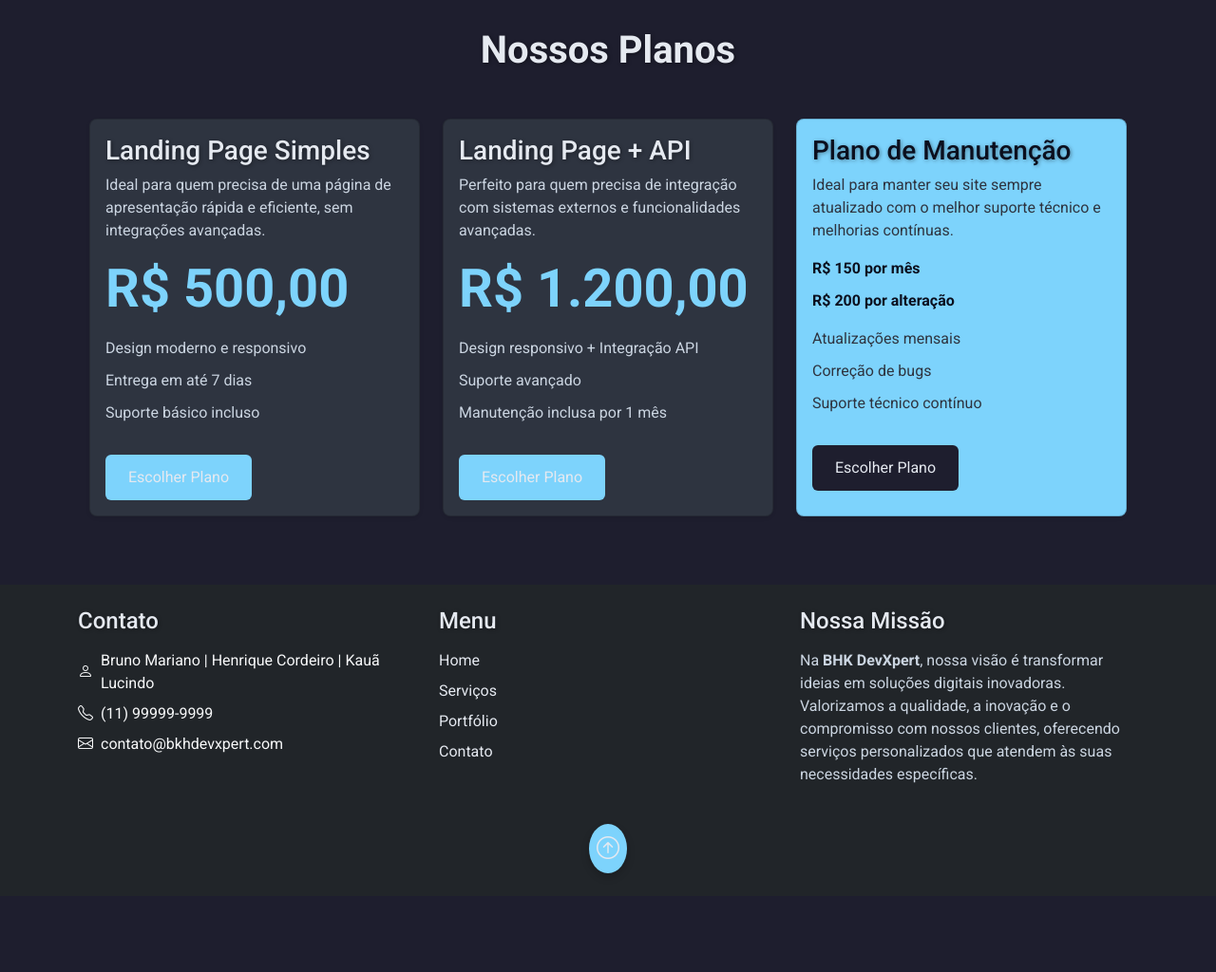
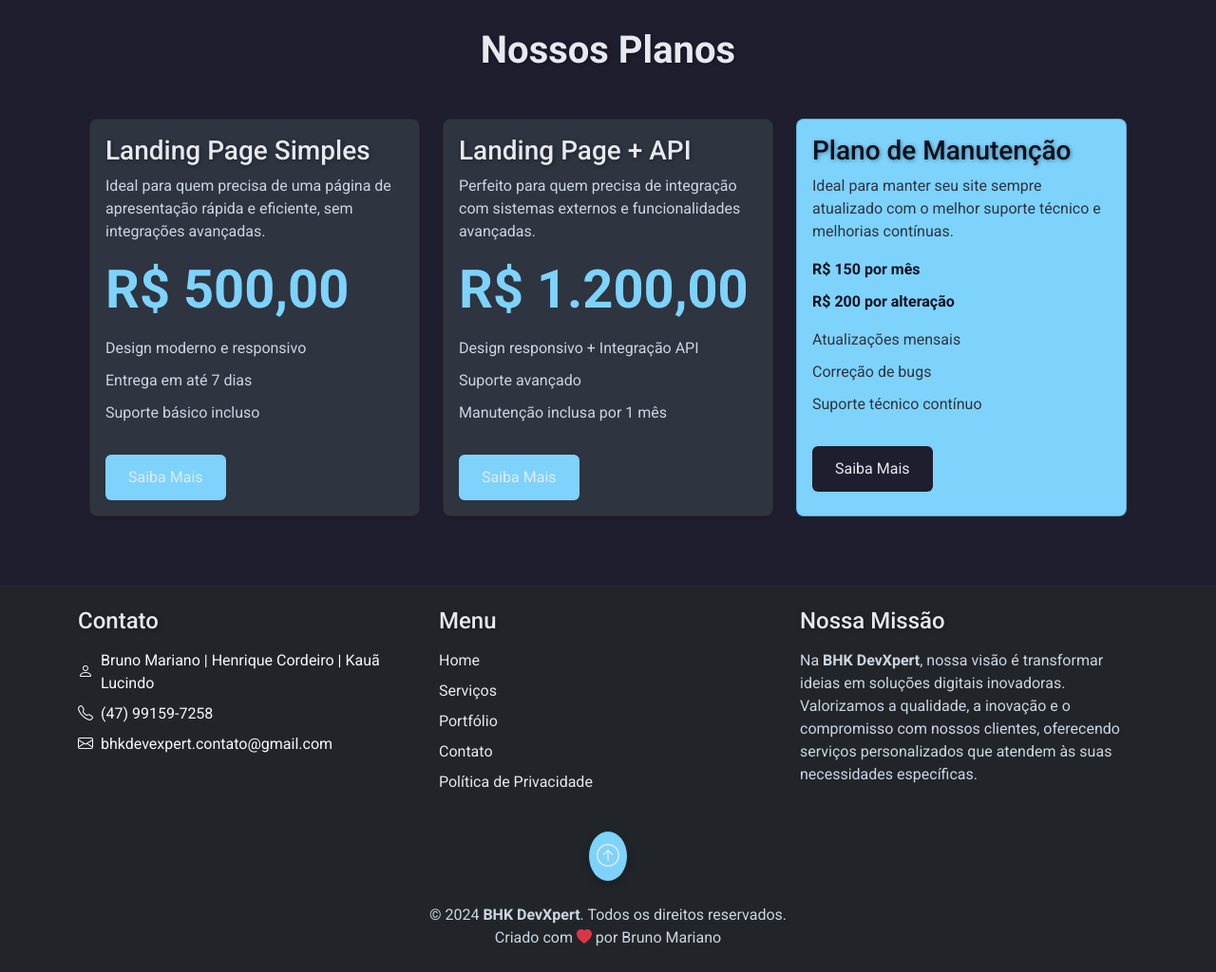
Before and after one commit to codebruno/bkh-portfolio, a plain HTML site: page index.html in a window 1280 px wide. Shown: the part 2380-3404 px from the top of the page at 95% size. Before the commit the page ends 3324 px from the top, so only its background shows below. Drawn offline with nearby package versions, Linux system fonts and the light colour scheme.

Commit message:
Refaturando seção de Nossos Planos

```diff
--- a/index.html
+++ b/index.html
@@ -3,55 +3,41 @@
 <head>
     <meta charset="UTF-8">
     <meta name="viewport" content="width=device-width, initial-scale=1.0">
-
     <!-- Descrição (Importante para SEO e compartilhamento em redes sociais) -->
     <meta name="description" content="BHK DevXpert é uma empresa especializada em criar sites profissionais personalizados. Oferecemos soluções completas de desenvolvimento web, focando em design moderno, usabilidade e performance para atender às necessidades dos nossos clientes.">
-
     <!-- Autor -->
     <meta name="author" content="BHK DevXpert">
-
     <!-- Palavras-chave (Importante para SEO) -->
     <meta name="keywords" content="desenvolvimento web, criação de sites, web design, design responsivo, performance, usabilidade, BHK DevXpert">
-
     <!-- SEO: Robots (Indica aos motores de busca se devem indexar ou não a página) -->
     <meta name="robots" content="index, follow">
-
     <!-- Open Graph (para melhorar a exibição ao compartilhar links em redes sociais) -->
-    <meta property="og:title" content="BHK DevXpert - Desenvolvimento de Sites Profissionais">
+    <meta property="og:title" content="BHK DevXpert - Desenvolvimento de Lading Pages Profissionais">
     <meta property="og:description" content="Descubra como a BKH DevXpert pode transformar sua presença online com sites personalizados e de alta performance.">
     <meta property="og:image" content="[URL da imagem de destaque do portfólio]">
     <meta property="og:url" content="[URL do seu portfólio]">
     <meta property="og:type" content="website">
-
     <!-- Twitter Card (para exibição otimizada no Twitter) -->
     <meta name="twitter:card" content="summary_large_image">
     <meta name="twitter:title" content="BHK DevXpert - Desenvolvimento de Sites Profissionais">
-    <meta name="twitter:description" content="Crie um site incrível com a BHK DevXpert. Soluções de desenvolvimento web personalizadas para você.">
+    <meta name="twitter:description" content="Crie uma lading page incrível com a BHK DevXpert. Soluções de desenvolvimento web personalizadas para você.">
     <meta name="twitter:image" content="[URL da imagem de destaque]">
-
     <!-- Favicon (ícone exibido na aba do navegador) -->
     <link rel="icon" href="[URL do seu favicon]" type="image/png">
-
     <!-- Performance: Pré-conexão para melhorar a velocidade do site -->
     <link rel="preconnect" href="https://fonts.googleapis.com">
     <link rel="preconnect" href="https://cdnjs.cloudflare.com">
-
     <!-- Performance: Definir cache de conteúdo estático (usado em headers de resposta do servidor) -->
     <meta http-equiv="cache-control" content="max-age=31536000, must-revalidate">
-
     <!-- Links de Fontes, Bootstrap e Estilos Externos -->
     <link href="https://fonts.googleapis.com/css2?family=Roboto:wght@400;500;700&display=swap" rel="stylesheet">
     <link href="https://cdn.jsdelivr.net/npm/bootstrap@5.3.0/dist/css/bootstrap.min.css" rel="stylesheet">
     <link href="https://cdn.jsdelivr.net/npm/bootstrap-icons/font/bootstrap-icons.css" rel="stylesheet">
-
     <!-- Link para Estilos Personalizados -->
     <link rel="stylesheet" href="../assets/css/main.css">
-
     <!-- Biblioteca de Animações AOS (Animate On Scroll) -->
     <link href="https://cdn.jsdelivr.net/npm/aos@2.3.1/dist/aos.css" rel="stylesheet">
-
-    <title>BHK DevXpert - Desenvolvimento de Sites Profissionais</title>
-
+    <title>BHK DevXpert - Desenvolvimento de Lading Pages Profissionais</title>
     <style>
         html {
             scroll-behavior: smooth;
@@ -59,7 +45,6 @@
     </style>
 </head>
 <body>
-
     <!-- Header -->
     <header class="fixed-top">
         <nav class="navbar navbar-expand-lg navbar-dark">
@@ -92,7 +77,6 @@
             </div>
         </nav>
     </header>
-
     <main class="container mt-5">
         <!-- Seção Home -->
         <section id="home" class="row align-items-center home-section">
@@ -105,7 +89,6 @@
                 data-aos-easing="ease-in-out"
                 src="assets/image/banner.svg" alt="Imagem fictícia" class="img-fluid">
             </div>
-
             <!-- Coluna do Título e Parágrafo -->
             <div
             data-aos="fade-left"
@@ -138,7 +121,6 @@
                 </article>
             </div>
         </section>
-
         <!-- Seção de Serviços -->
         <section id="servicos" class="services-section py-5">
             <div class="text-center mb-5">
@@ -155,7 +137,6 @@
                 data-aos-easing="ease-in-out"
                 class="section-subtitle">O que oferecemos para você</p>
             </div>
-
             <div class="row g-4">
                 <div class="col-md-4">
                     <article
@@ -173,7 +154,6 @@
                         </p>
                     </article>
                 </div>
-
                 <div class="col-md-4">
                     <article
                     data-aos="flip-left"
@@ -190,7 +170,6 @@
                         </p>
                     </article>
                 </div>
-
                 <div class="col-md-4">
                     <article
                     data-aos="flip-left"
@@ -227,7 +206,6 @@
                             </p>
                         </article>
                     </div>
-
                     <div class="col-md-4">
                         <article
                         data-aos="zoom-in"
@@ -241,7 +219,6 @@
                             </p>
                         </article>
                     </div>
-
                     <div class="col-md-4">
                         <article
                         data-aos="zoom-in"
@@ -292,7 +269,7 @@
                     data-aos="zoom-in"
                     data-aos-duration="2000"
                     data-aos-easing="ease-in-out"
-                    class="section-title">Nosso Portfólio</h2>
+                    class="section-title">Nosso Projetos</h2>
                     <p
                     data-aos="zoom-in"
                     data-aos-duration="2000"
@@ -397,10 +374,18 @@
         <!-- Seção Tabela de Preços -->
         <section id="nossos-planos" class="plans-section py-5">
             <div class="container">
-                <h2 class="section-title text-center mb-5">Nossos Planos</h2>
+                <h2
+                data-aos="zoom-in"
+                data-aos-duration="2000"
+                data-aos-easing="ease-in-out"
+                class="section-title text-center mb-5">Nossos Planos</h2>
                 <div class="row justify-content-center">
                     <!-- Plano Landing Page Simples -->
-                    <div class="col-md-4 mb-4">
+                    <div
+                    data-aos="flip-left"
+                    data-aos-duration="2000"
+                    data-aos-delay="100"
+                    class="col-md-4 mb-4">
                         <div class="card plan-card shadow-sm h-100">
                             <div class="card-body">
                                 <h3 class="card-title">Landing Page Simples</h3>
@@ -411,13 +396,17 @@
                                     <li>Entrega em até 7 dias</li>
                                     <li>Suporte básico incluso</li>
                                 </ul>
-                                <a href="#" class="btn btn-primary mt-3">Escolher Plano</a>
+                                <a href="#" class="btn btn-primary mt-3">Saiba Mais</a>
                             </div>
                         </div>
                     </div>
                     <!-- Plano com API -->
                     <div class="col-md-4 mb-4">
-                        <div class="card plan-card shadow-sm h-100">
+                        <div
+                        data-aos="flip-left"
+                        data-aos-duration="2000"
+                        data-aos-delay="200"
+                        class="card plan-card shadow-sm h-100">
                             <div class="card-body">
                                 <h3 class="card-title">Landing Page + API</h3>
                                 <p class="card-text">Perfeito para quem precisa de integração com sistemas externos e funcionalidades avançadas.</p>
@@ -427,12 +416,16 @@
                                     <li>Suporte avançado</li>
                                     <li>Manutenção inclusa por 1 mês</li>
                                 </ul>
-                                <a href="#" class="btn btn-primary mt-3">Escolher Plano</a>
+                                <a href="#" class="btn btn-primary mt-3">Saiba Mais</a>
                             </div>
                         </div>
                     </div>
                     <!-- Plano de Manutenção (Destaque) -->
-                    <div class="col-md-4 mb-4">
+                    <div
+                    data-aos="flip-left"
+                    data-aos-duration="2000"
+                    data-aos-delay="300"
+                    class="col-md-4 mb-4">
                         <div class="card plan-card shadow-sm h-100 featured-plan">
                             <div class="card-body">
                                 <h3 class="card-title">Plano de Manutenção</h3>
@@ -448,17 +441,13 @@
                                         <li>Suporte técnico contínuo</li>
                                     </ul>
                                 </div>
-                                <a href="#" class="btn btn-light mt-3">Escolher Plano</a>
+                                <a href="#" class="btn btn-light mt-3">Saiba Mais</a>
                             </div>
                         </div>
                     </div>
-
                 </div>
             </div>
         </section>
-
-
-
     </main>
     <!-- Footer -->
     <footer id="contato" class="footer bg-dark text-light py-4">
@@ -473,8 +462,8 @@
                     <h4>Contato</h4>
                     <ul class="list-unstyled">
                         <li><i class="bi bi-person"></i> Bruno Mariano | Henrique Cordeiro | Kauã Lucindo</li>
-                        <li><i class="bi bi-telephone"></i> (11) 99999-9999</li>
-                        <li><i class="bi bi-envelope"></i> contato@bkhdevxpert.com</li>
+                        <li><i class="bi bi-telephone"></i> (47) 99159-7258</li>
+                        <li><i class="bi bi-envelope"></i>bhkdevexpert.contato@gmail.com</li>
                     </ul>
                 </div>
                 <div class="col-lg-4 col-md-6 mb-4">
@@ -484,6 +473,7 @@
                         <li><a href="#servicos">Serviços</a></li>
                         <li><a href="#portfolio">Portfólio</a></li>
                         <li><a href="#contato">Contato</a></li>
+                        <li><a href="#politica">Política de Privacidade</a></li>
                     </ul>
                 </div>
                 <div class="col-lg-4 mb-4">
@@ -500,19 +490,34 @@
                     <a href="#top" class="scroll-to-top">
                         <i class="bi bi-arrow-up-circle"></i>
                     </a>
-                    <a href="https://wa.me/5511999999999" target="_blank" class="whatsapp-icon">
+                    <a href="https://wa.me/5547991597258?text=Olá!%20Agradecemos%20por%20entrar%20em%20contato%20com%20a%20BHK%20DevXpert.%20Recebemos%20a%20sua%20mensagem%20e%20nossa%20equipe%20retornará%20com%20uma%20resposta%20o%20mais%20breve%20possível.%20Obrigado!"
+                    target="_blank"
+                    class="whatsapp-icon"
+                    title="Entre em contato conosco via WhatsApp">
                         <i class="bi bi-whatsapp"></i>
                     </a>
                 </div>
             </div>
+            <!-- Copy e Direitos Autorais -->
+            <div class="row mt-4">
+                <div class="col-12 text-center">
+                    <p class="mb-0">
+                        &copy; <span id="current-year"></span> <strong>BHK DevXpert</strong>. Todos os direitos reservados.
+                    </p>
+                    <p class="mb-0">
+                        Criado com <i class="bi bi-heart-fill text-danger"></i> por Bruno Mariano
+                    </p>
+                </div>
+            </div>
         </div>
     </footer>
-
+    <!-- Script para atualizar o ano atual -->
+    <script>
+        document.getElementById('current-year').textContent = new Date().getFullYear();
+    </script>
     <script src="https://cdn.jsdelivr.net/npm/bootstrap@5.3.0/dist/js/bootstrap.bundle.min.js"></script>
     <script src="https://cdn.jsdelivr.net/npm/aos@2.3.1/dist/aos.js"></script>
-
     <script src="assets/js/main.js"></script>
-
     <script>
         AOS.init();
     </script>
```
